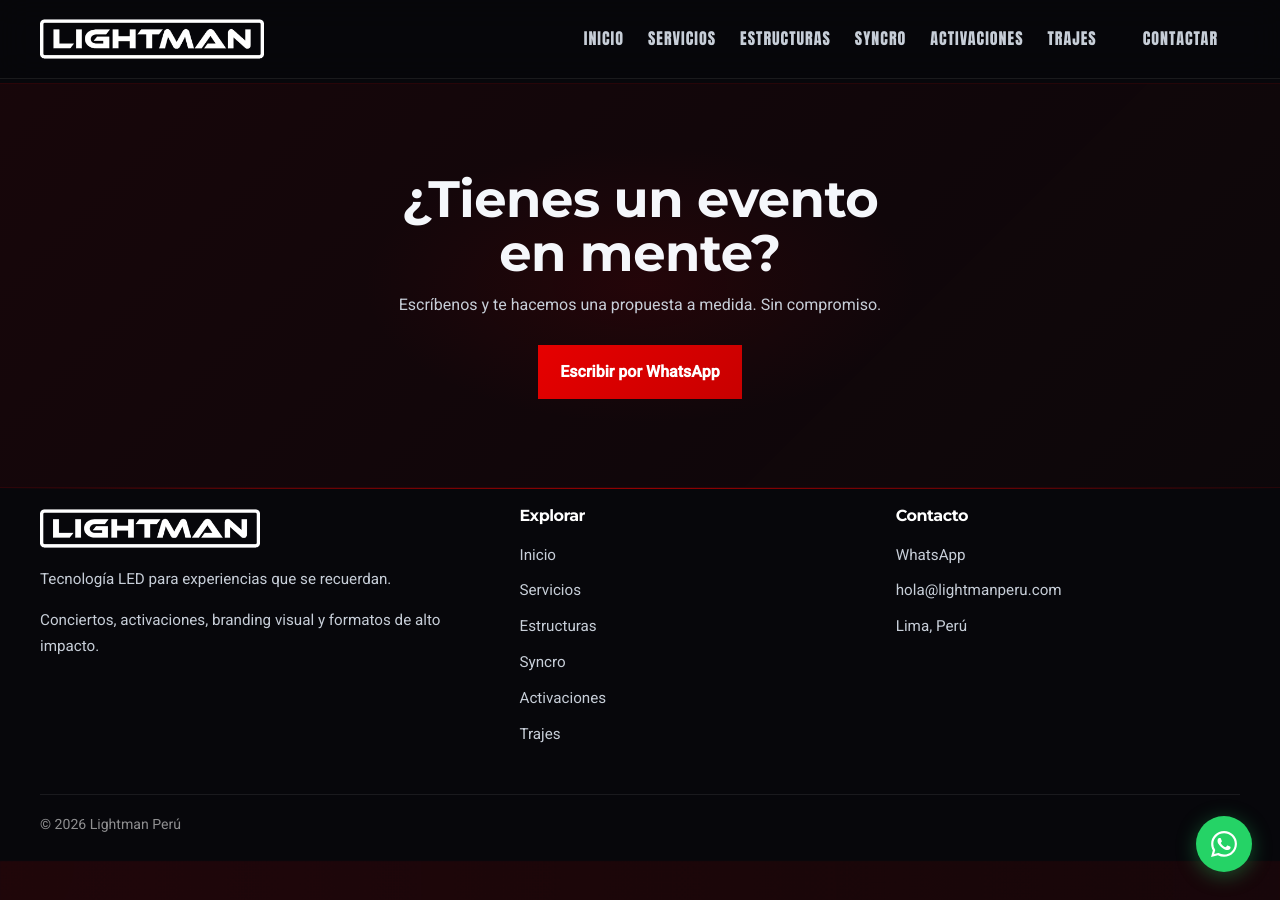
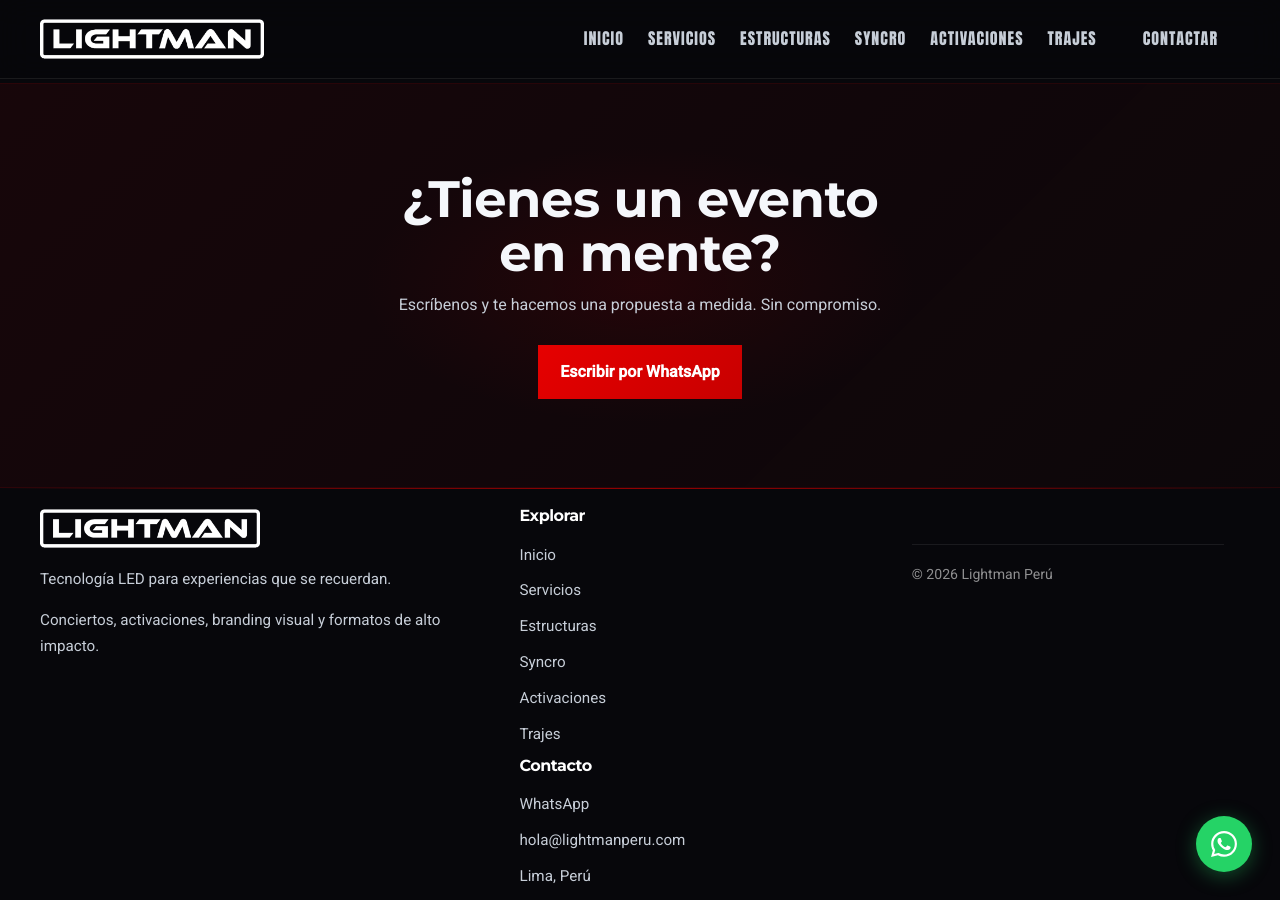
Before and after one commit to ZekturCh/LIGHTMAN, a Jekyll site: the page built from index.html, in a window 1280 px wide and 900 px high, scrolled down 5430 px. Built offline with Jekyll 4.4.1, drawn with Linux system fonts in a browser that asks for light colours.

Commit message:
Refactor footer links section in footer.html

```diff
--- a/_includes/footer.html
+++ b/_includes/footer.html
@@ -10,7 +10,7 @@
         Conciertos, activaciones, branding visual y formatos de alto impacto.
       </p>
     </div>
-
+     <div class="footer-links">
             <div>
               <h3>Explorar</h3>
               <ul>
```
Lines whose indentation alone changed are shown as unchanged.
